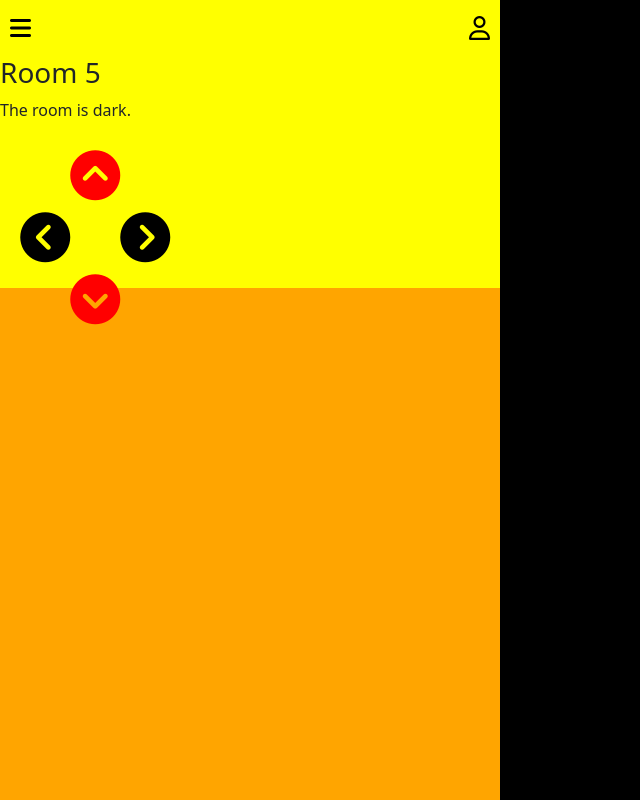
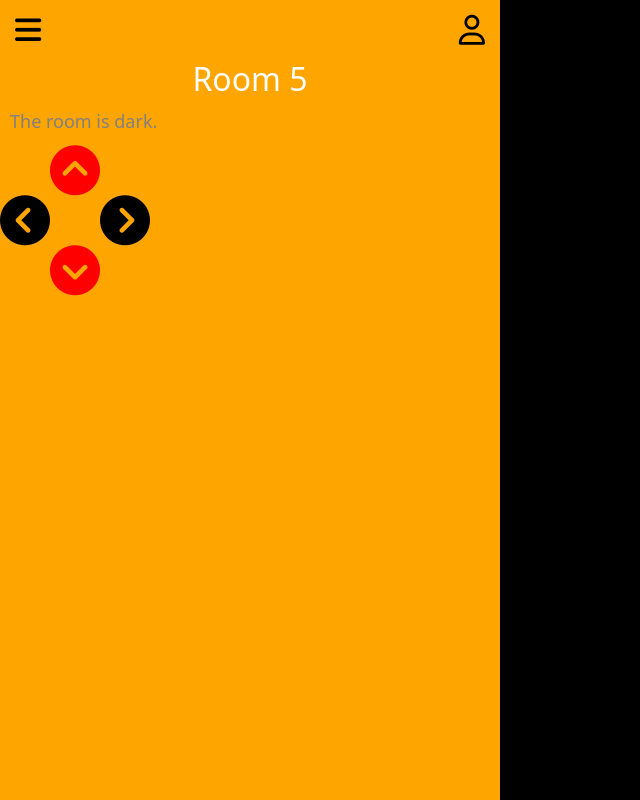
Before and after one commit to Code-Institute-Submissions/MikeMurray13-milestone-project-2, a website: page index.html in a window 1280 px wide. Both pictures are taken after a click on the button "begin". Shown: the whole page, without its empty margins (0-640 px from the left). Drawn offline with nearby package versions, Linux system fonts and the light colour scheme; a web font is replaced by a local one.

Commit message:
Fixed formatting issue on menu buttons and license box

```diff
--- a/assets/css/style.css
+++ b/assets/css/style.css
@@ -2,26 +2,58 @@
 @import url('https://fonts.googleapis.com/css2?family=IM+Fell+English&family=REM&family=Righteous&display=swap');
 
 body {
-    margin: 0;
-    padding: 0;
+    width: 100%;
+        height: 100%;
+        margin: 0px;
+        padding: 0px;
     background-color: black;
 }
 
 .main {
-    align: center;
-    margin: 0;
+    margin: 0px;
+        padding: 0px;
     width: 500px;
     height: 100vh;
     background-color: orange;
 }
 
+.container {
+    margin: 0px;
+        padding: 0px;
+}
+
+.row {
+    --bs-gutter-x: 0;
+}
+
+#license-box {
+    padding: 0 5 0 5;
+
+}
+
+.license {
+    font-family: 'IM Fell English', serif;
+    color: black;
+    background-color: white;
+    padding: 10px;
+    margin: 10px;
+    font-size: 13px;
+}
+
+.license i {
+    font-size: 30px;
+}
+
+
+
 .menu-button {
     background: none;
-        border: none;
-            padding: 0;
-            cursor: pointer;
-    margin: 10px;
-font-size: x-large;
+    border: none;
+    padding: 0;
+    cursor: pointer;
+    margin: 15px;
+    font-size: 30px;
+    line-height: 30px;
 }
 
 #directions-box {
@@ -37,31 +69,41 @@ font-size: x-large;
 	cursor: pointer;
     height:50px;
     width:50px;
+      line-height: 50px;
+
 font-size: 50px;
 }
 
-.license {
-    font-family: 'IM Fell English', serif;
-    color: black;
-    background-color: white;
-    margin:10px;
-    padding: 10px;
-    font-size: 13px;
-}
 
-.license i {
-    font-size: 30px;
-}
 
 .choice-button:disabled {
     color: red;
 }
 
 #start-screen {
+    height: 100%;
+        padding: 0;
+            margin: 0;
     display: block;
 }
 
 #content {
-    background-color: yellow;
+    width: 100%;
+    height: 100%;
     display: none;
 }
+
+#heading-box {
+    font-size: xx-large;
+    text-align: center;
+    padding: 5 10 10 10;
+    color: white;
+}
+
+#text-box {
+    font-size: large;
+    margin: 10px;
+    padding: 0 15 20 15;
+    text-align: justify;
+    color: grey;
+}
--- a/index.html
+++ b/index.html
@@ -11,27 +11,26 @@
 <title>LONG AND HARD IS THE ROAD</title>
 </head>
 <body onbeforeunload = "return leavePageAlert()">
-<div class="main">
+<div class="main container">
     <!--Start screen-->
         <div id="start-screen">
             <div class="text-center"><h3>long and hard is the way</h3></div>
             <div class="text-center"><button onclick="startGame()">begin</button></div>
             <div class="container">
-                <div class="row">
-                    <div class="col license"><i class="fa-solid fa-quote-left"></i><p>[Product name] is an independent production by [Author or Publisher] and is not affiliated with Ockult Örtmästare Games or Stockholm Kartell. It is published under the MÖRK BORG Third Party License.</p></div>
+                <div id="license-box" class="row align-items-end  align-items-stretch">
+                    <div class="col license"><i class="fa-solid fa-quote-left"></i><p>[Product name] is an independent production by Mike Murray and is not affiliated with Ockult Örtmästare Games or Stockholm Kartell. It is published under the MÖRK BORG Third Party License.</p></div>
                     <div class="col license"><i class="fa-solid fa-quote-left"></i><p>MÖRK BORG is copyright Ockult Örtmästare Games and Stockholm Kartell.</p></div>
                 </div>
             </div>
         </div>
     <!--Main content-->
     <div id="content">
-            <!--Navigation bar-->
-            <div class="clearfix">
-        <button class="menu-button float-start"><i class="fa-solid fa-bars"></i></button>
-        <button class="menu-button float-end"><i class="fa-regular fa-user"></i></button>
+        <!--Navigation bar-->
+        <div id="menu-bar" class="clearfix">
+            <button class="menu-button float-start"><i class="fa-solid fa-bars"></i></button>
+            <button class="menu-button float-end"><i class="fa-regular fa-user"></i></button>
         </div>
             <!--Heading-->
-
         <h3 id="heading-box"></h3>
         <!--Description-->
         <p id="text-box"></p>
```
